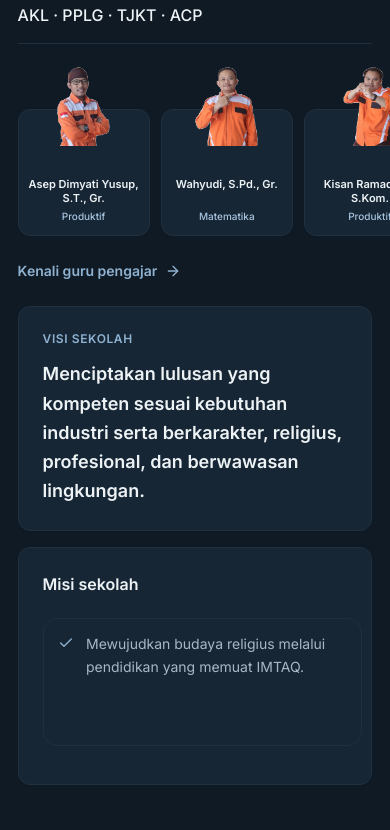
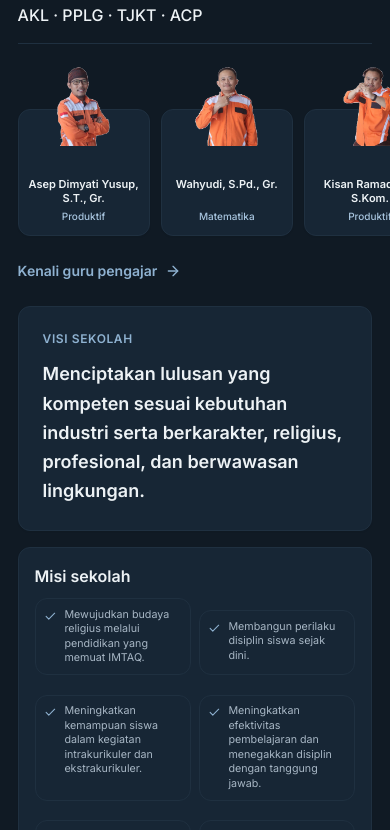
Before and after one commit to FallAbigail/smk-bppi-baleendah, a React (Vite) app: page / in a window 390 px wide. Shown: the part 1156-1986 px from the top of the page. Built offline with nearby package versions, Linux system fonts and the light colour scheme; no server answers.

Commit message:
Make mission and facility cards fit mobile

```diff
--- a/src/components/sections/About.tsx
+++ b/src/components/sections/About.tsx
@@ -87,7 +87,7 @@ export default function About({ headingLevel = 'h2' }: { headingLevel?: 'h1' | '
 
           <article className="rounded-xl border border-gray-200 bg-white p-6 shadow-sm dark:border-gray-800 dark:bg-gray-900 sm:p-7">
             <h3 className="font-semibold text-gray-900 dark:text-white">{t('Misi sekolah')}</h3>
-            <ul className="home-mobile-rail mission-rail mt-4 space-y-3" aria-label={t('Daftar misi sekolah')} tabIndex={0}>
+            <ul className="home-mobile-rail mission-rail mt-4 space-y-3" aria-label={t('Daftar misi sekolah')}>
               {missions.map((mission) => (
                 <li key={mission} className="mission-rail-card flex items-start gap-3 text-sm leading-relaxed text-gray-700 dark:text-gray-300">
                   <Check className="mt-0.5 h-4 w-4 shrink-0 text-brand-700 dark:text-brand-400" aria-hidden="true" />
--- a/src/components/sections/Features.tsx
+++ b/src/components/sections/Features.tsx
@@ -63,7 +63,7 @@ export default function Features() {
           </p>
         </header>
 
-        <ul className="home-mobile-rail facility-facts-rail mb-8 grid gap-3 sm:grid-cols-3" aria-label={t('Fasilitas pendukung')} tabIndex={0}>
+        <ul className="home-mobile-rail facility-facts-rail mb-8 grid gap-3 sm:grid-cols-3" aria-label={t('Fasilitas pendukung')}>
           {supportedFacilities.map(({ label, icon: Icon }) => (
             <li
               key={label}
--- a/src/index.css
+++ b/src/index.css
@@ -1703,10 +1703,20 @@ html:not(.dark) .hero-scene-empty .hero-button-secondary {
     padding: 4.25rem 0.45rem 0.65rem;
   }
 
-  .home-page .mission-rail {
-    width: calc(100% + 2rem);
-    margin-inline: -1rem;
-    padding-inline: 1rem;
+  .home-page #visi-misi > article:last-child {
+    padding: 1rem;
+  }
+
+  .home-page .mission-rail.home-mobile-rail {
+    display: grid;
+    grid-template-columns: repeat(2, minmax(0, 1fr));
+    gap: 0.45rem;
+    width: 100%;
+    margin: 0.65rem 0 0;
+    overflow: visible;
+    padding: 0;
+    scroll-snap-type: none;
+    touch-action: auto;
   }
 
   .home-page .mission-rail > * + * {
@@ -1714,13 +1724,22 @@ html:not(.dark) .hero-scene-empty .hero-button-secondary {
   }
 
   .home-page .mission-rail > .mission-rail-card {
-    flex-basis: min(82vw, 20rem);
-    min-height: 7.25rem;
+    min-width: 0;
+    min-height: 0;
     align-items: flex-start;
+    gap: 0.45rem;
     border: 1px solid rgb(var(--gray-200));
-    border-radius: 0.9rem;
+    border-radius: 0.75rem;
     background: rgb(var(--gray-50));
-    padding: 0.9rem;
+    padding: 0.55rem;
+    font-size: 0.67rem;
+    line-height: 1.35;
+    scroll-snap-align: none;
+  }
+
+  .home-page .mission-rail > .mission-rail-card > svg {
+    width: 0.8rem;
+    height: 0.8rem;
   }
 
   .dark .home-page .mission-rail > .mission-rail-card {
@@ -1799,11 +1818,41 @@ html:not(.dark) .hero-scene-empty .hero-button-secondary {
     line-height: 1.45;
   }
 
+  .home-page .facility-facts-rail.home-mobile-rail {
+    display: grid;
+    grid-template-columns: repeat(3, minmax(0, 1fr));
+    gap: 0.45rem;
+    width: 100%;
+    margin: 0 0 1.2rem;
+    overflow: visible;
+    padding: 0;
+    scroll-snap-type: none;
+    touch-action: auto;
+  }
+
   .home-page .facility-facts-rail > .facility-fact-card {
-    flex-basis: min(78vw, 18rem);
-    min-height: 4rem;
-    padding: 0.65rem 0.75rem;
-    font-size: 0.78rem;
+    min-width: 0;
+    min-height: 6rem;
+    flex-basis: auto;
+    flex-direction: column;
+    justify-content: center;
+    gap: 0.4rem;
+    border-radius: 0.85rem;
+    padding: 0.55rem 0.35rem;
+    font-size: 0.64rem;
+    line-height: 1.25;
+    text-align: center;
+  }
+
+  .home-page .facility-fact-card > span:first-child {
+    width: 2rem;
+    height: 2rem;
+    border-radius: 0.65rem;
+  }
+
+  .home-page .facility-fact-card > span:first-child svg {
+    width: 1rem;
+    height: 1rem;
   }
 
   .home-page .facility-gallery-grid > figure {
@@ -2396,6 +2445,15 @@ html:not(.dark) .hero-scene-empty .hero-button-secondary {
   .program-selector-mobile > .program-selector-tab {
     padding-inline: 0.55rem;
   }
+
+  .home-page .facility-facts-rail > .facility-fact-card:last-child {
+    grid-column: 1 / -1;
+    min-height: 3.5rem;
+    flex-direction: row;
+    justify-content: center;
+    padding-inline: 0.75rem;
+    text-align: left;
+  }
 }
 
 @media (max-width: 767px) {
```
